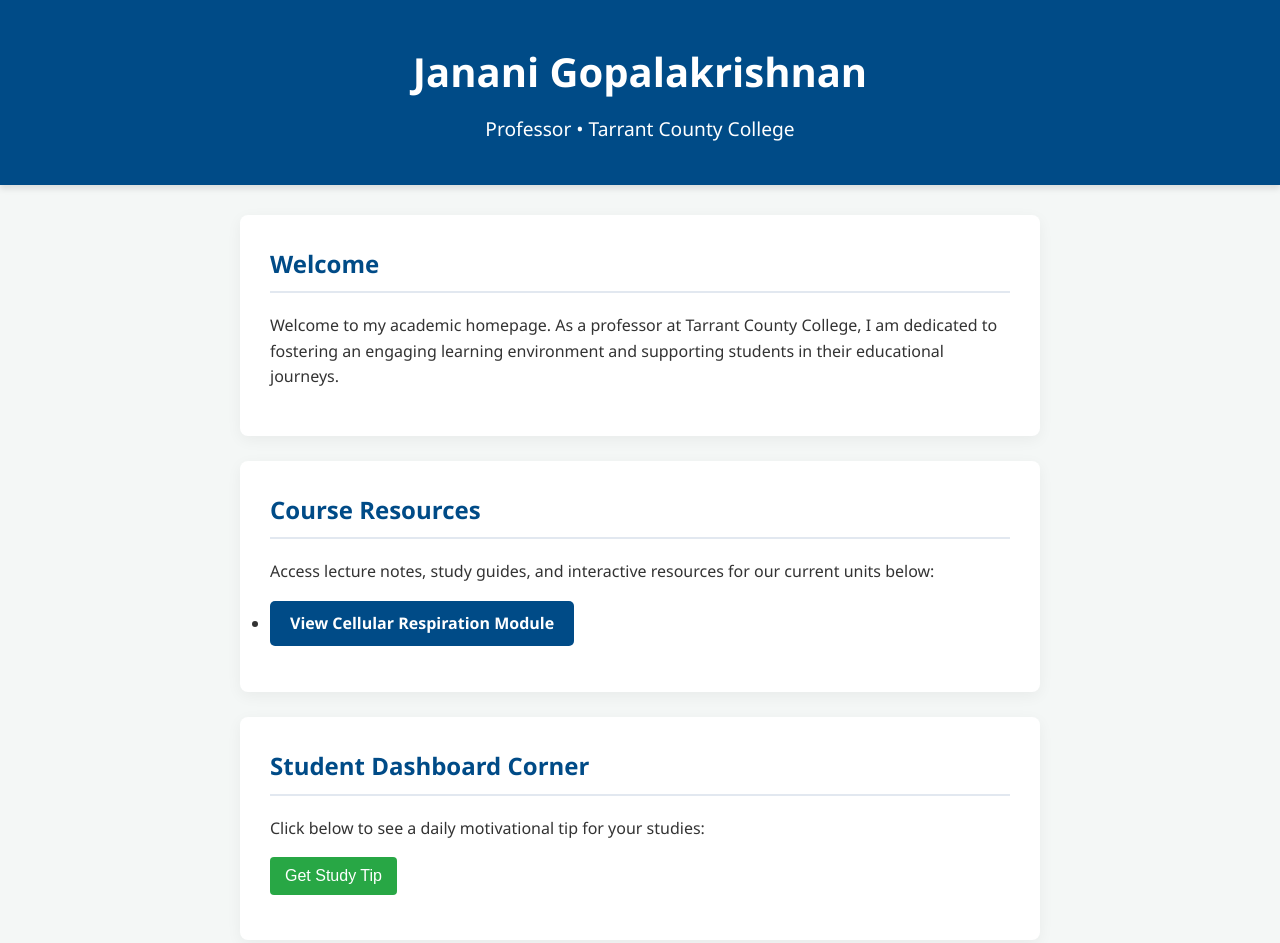
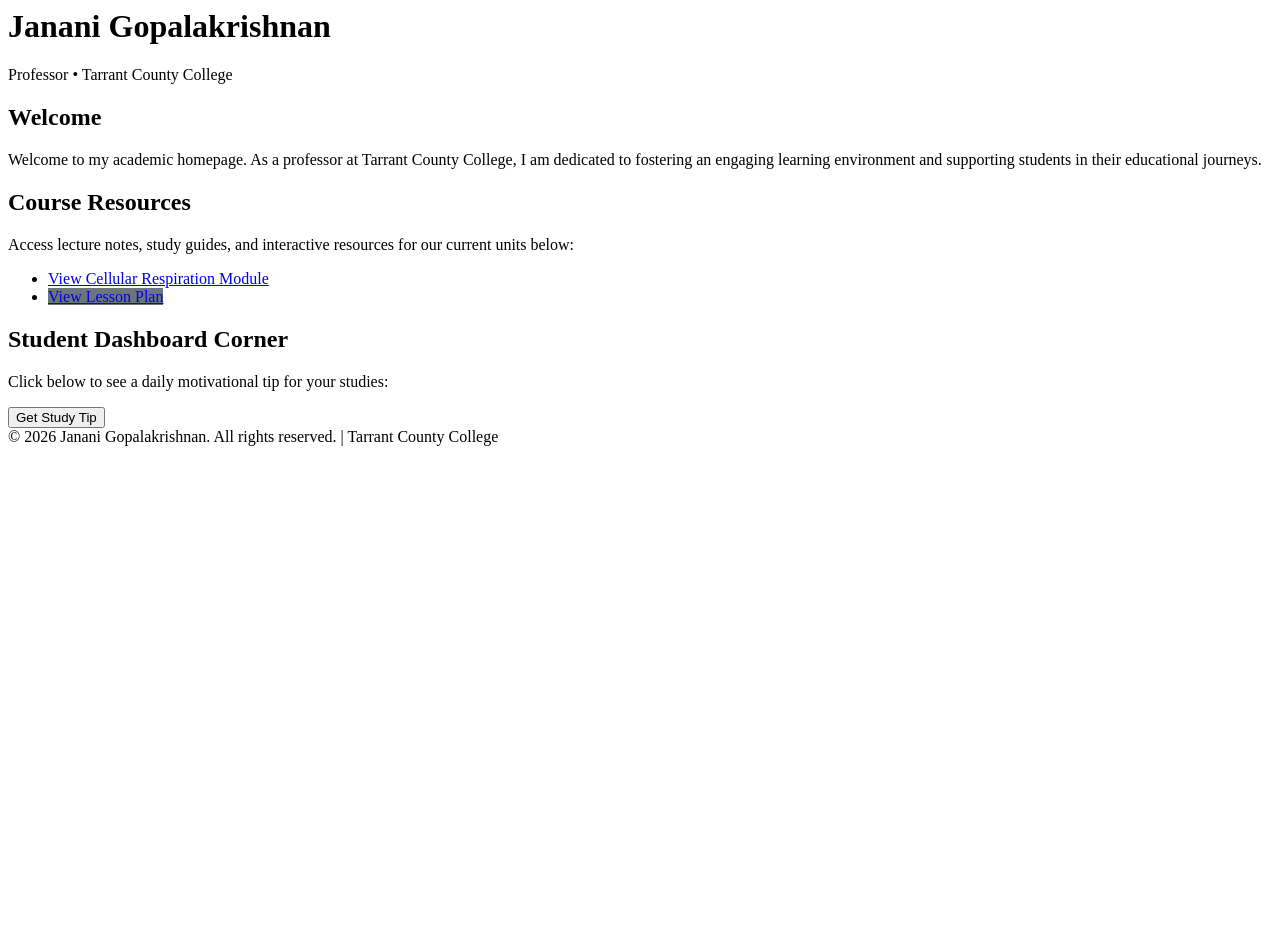
Before and after one commit to Jananigopalakrishnan/ai1, a plain HTML site: page index.html in a window 1280 px wide. Shown: the top 943 px of the page. After the commit the page ends 800 px from the top, so only its background shows below. Drawn offline with Linux system fonts and the light colour scheme.

Commit message:
Update index.html

```diff
--- a/index.html
+++ b/index.html
@@ -1,129 +1,3 @@
-<!DOCTYPE html>
-<html lang="en">
-<head>
-    <meta charset="UTF-8">
-    <meta name="viewport" content="width=device-width, initial-scale=1.0">
-    <title>Janani Gopalakrishnan | Professor, Tarrant County College</title>
-    <style>
-        :root {
-            --primary-color: #004b87; /* TCC Blue accent */
-            --text-color: #333333;
-            --bg-color: #f4f7f6;
-            --card-bg: #ffffff;
-        }
-
-        body {
-            font-family: 'Segoe UI', Tahoma, Geneva, Verdana, sans-serif;
-            line-height: 1.6;
-            color: var(--text-color);
-            background-color: var(--bg-color);
-            margin: 0;
-            padding: 0;
-        }
-
-        header {
-            background-color: var(--primary-color);
-            color: white;
-            padding: 40px 20px;
-            text-align: center;
-            box-shadow: 0 4px 6px rgba(0,0,0,0.1);
-        }
-
-        header h1 {
-            margin: 0;
-            font-size: 2.5em;
-        }
-
-        header p {
-            margin: 10px 0 0 0;
-            font-size: 1.2em;
-            font-weight: 300;
-        }
-
-        .container {
-            max-width: 800px;
-            margin: 30px auto;
-            padding: 0 20px;
-        }
-
-        .card {
-            background: var(--card-bg);
-            border-radius: 8px;
-            padding: 30px;
-            box-shadow: 0 4px 15px rgba(0,0,0,0.05);
-            margin-bottom: 25px;
-        }
-
-        h2 {
-            color: var(--primary-color);
-            border-bottom: 2px solid #e2e8f0;
-            padding-bottom: 8px;
-            margin-top: 0;
-        }
-
-        ul {
-            list-index-type: none;
-            padding: 0;
-        }
-
-        li {
-            margin-bottom: 12px;
-        }
-
-        .resource-link {
-            display: inline-block;
-            background-color: var(--primary-color);
-            color: white;
-            text-decoration: none;
-            padding: 10px 20px;
-            border-radius: 5px;
-            transition: background-color 0.3s ease, transform 0.2s ease;
-            font-weight: bold;
-        }
-
-        .resource-link:hover {
-            background-color: #003366;
-            transform: translateY(-2px);
-        }
-
-        #interactive-panel {
-            background-color: #eaf4ff;
-            border-left: 4px solid var(--primary-color);
-            padding: 15px;
-            border-radius: 0 5px 5px 0;
-            margin-top: 20px;
-        }
-
-        button {
-            background-color: #28a745;
-            color: white;
-            border: none;
-            padding: 10px 15px;
-            font-size: 1em;
-            border-radius: 4px;
-            cursor: pointer;
-            transition: background-color 0.2s;
-        }
-
-        button:hover {
-            background-color: #218838;
-        }
-
-        #dynamic-message {
-            margin-top: 15px;
-            font-weight: 500;
-            color: #155724;
-        }
-
-        footer {
-            text-align: center;
-            padding: 20px;
-            color: #777;
-            font-size: 0.9em;
-            margin-top: 50px;
-        }
-    </style>
-</head>
 <body>
 
     <header>
@@ -143,6 +17,9 @@
             <ul>
                 <li>
                     <a class="resource-link" href="cellular_respiration.html">View Cellular Respiration Module</a>
+                </li>
+                <li>
+                    <a class="resource-link" href="lessonplan.html" style="background-color: #6c757d;">View Lesson Plan</a>
                 </li>
             </ul>
         </div>
@@ -179,7 +56,3 @@
     </script>
 </body>
 </html>
-"""
-
-with open("index.html", "w", encoding="utf-8") as f:
-    f.write(html_content)
```
